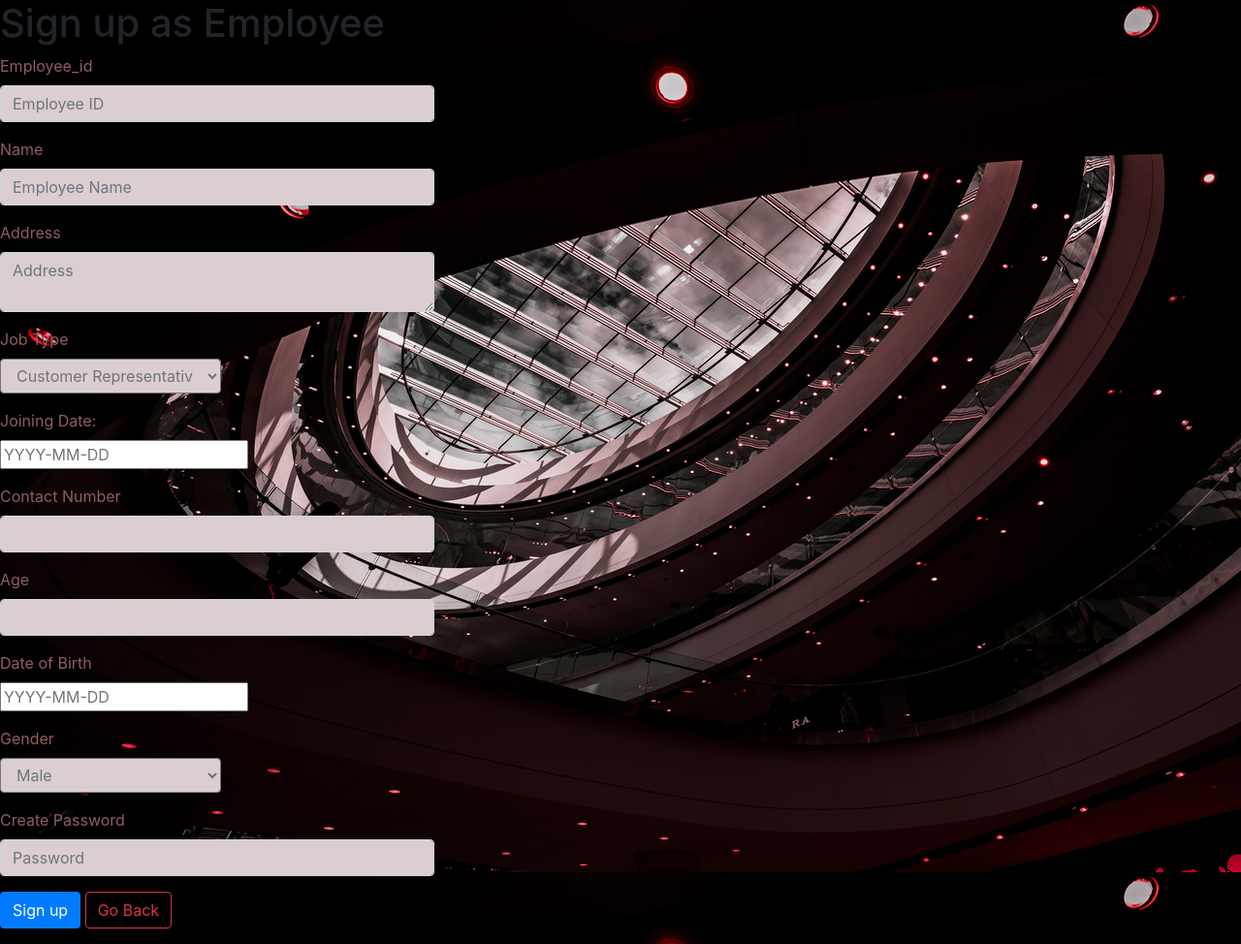
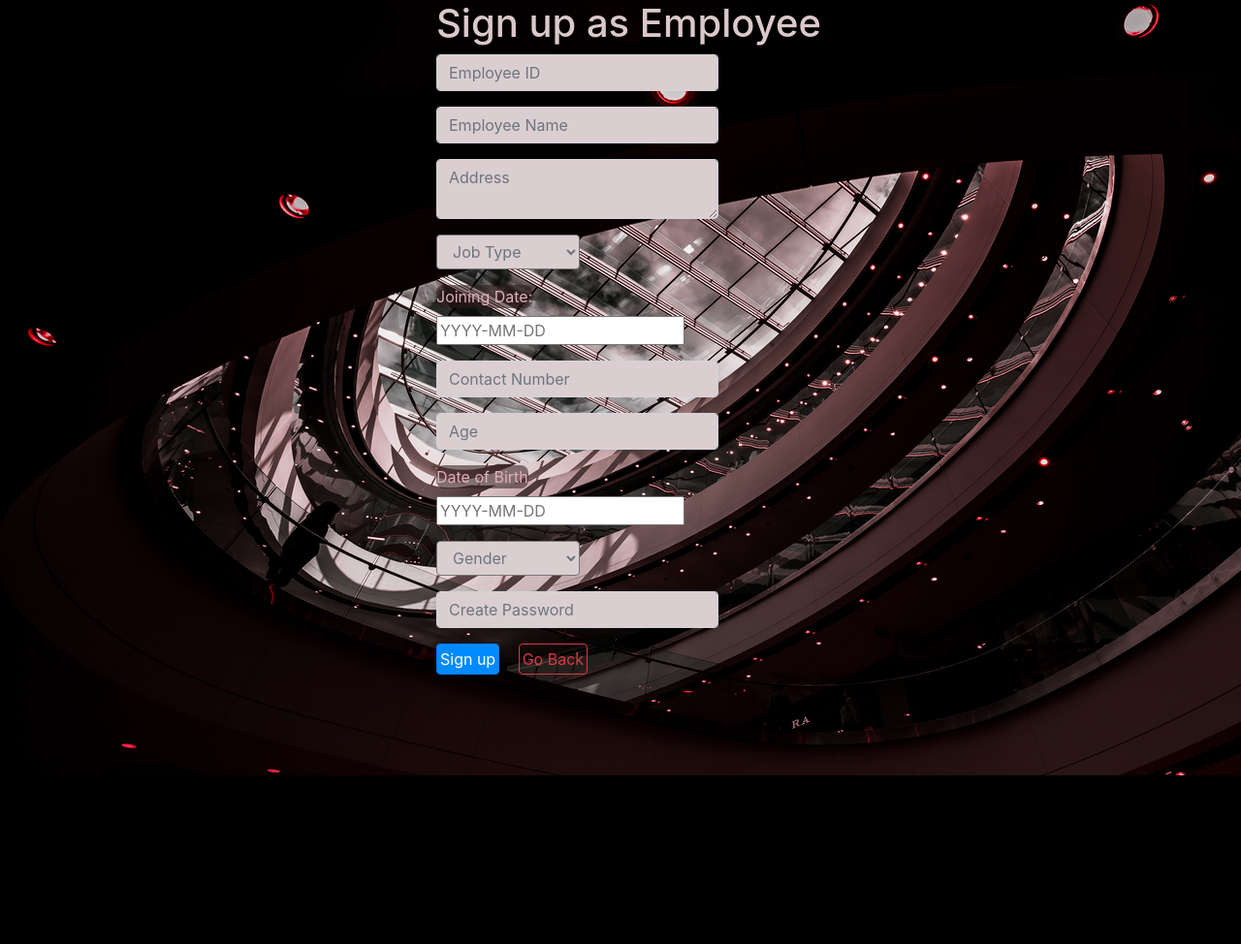
Before and after one commit to ParmarKrishna/frontend-t2, a Django app: page /add.html in a window 1280 px wide. Shown: the whole page at 97% size. After the commit the page ends 800 px from the top, so only its background shows below. Run offline with Django 3.2, Linux system fonts and the light colour scheme; some libraries are stand-ins or nearby versions.

Commit message:
final css commit
final changes in all.html files and main.css

```diff
--- a/frontendapp/static/frontendapp/main.css
+++ b/frontendapp/static/frontendapp/main.css
@@ -1,8 +1,11 @@
 body{
     /* background-color:#c187d3; */
     background-image: url(marc-olivier-jodoin-0eLofogafxQ-unsplash.png);
+    padding-left: 450px;
+
 }
 .form{
+    padding: 20px;
     place-self: center;
 }
 .form-group{
@@ -16,13 +19,24 @@ body{
     margin-left: 35%;
 }
 .login-h1{
-    margin-left: 28%;
-    margin-top: 8%;
+    margin-left: -4%;
+    margin-top: 12%;
     margin-bottom: 10%;
     color: #905e62;
 }
 .card{
-    background-color: #c187d3;
+    background-color: #a59395eb;
+    position: relative;
+    margin-left: -114px;
+    margin-right: 360px;
+    display: flex;
+    -ms-flex-direction: column;
+    flex-direction: column;
+    min-width: 0;
+    word-wrap: break-word;
+    background-clip: border-box;
+    border: 1px solid rgba(0,0,0,.125);
+    border-radius: 0.25rem;
 }
 select {
     width: 51%;
@@ -46,3 +60,130 @@ P{
     border-radius: 9px;
     margin-left: -14px;
 }
+.btn-outline-success {
+    color: #28a745;
+    background-color: transparent;
+    background-image: none;
+    border-color: #000000;
+}
+.btn-outline-success.disabled, .btn-outline-success:disabled {
+    color: #381b1e;
+    background-color: #0000002e;
+}
+.h3, h3 {
+    font-size: 1.75rem;
+    margin-left: -114px;
+    color: #958587;
+}
+.card-text{
+    color: #d5d5d5;
+    margin-left: -1px;
+    padding-left: 2px;
+}
+a{
+    color: #00c3ff;
+    padding-left: 7px;
+}
+.alert-primary {
+    margin-right: 357px;
+    color: #000000;
+    background-color: #9d8b8d;
+    border-color: #a69596;
+    margin-left: -111px;
+}
+.H3 {
+    color: #000000;
+    background-color: #7a5c5cd4;
+    border-radius: 9px;
+    margin-right: 662px;
+}
+.table {
+    margin-left: -110px;
+    width: 100%;
+    margin-bottom: 1rem;
+    background-color: transparent;
+}
+tr {
+    background-color: #978789;
+    color: black;
+}
+.card-group>.card {
+    -ms-flex: 1 0 0%;
+    flex: 1 0 0%;
+    margin-bottom: 0;
+    margin: 1px;
+    margin-left: 1px;
+}
+.General {
+    margin-left: -111px;
+    margin-right: 106px;
+}
+.card1 {
+    margin-left: -115px;
+    margin-right: 358px;
+}
+.cardhm{
+    margin-left: -5px;
+}
+.h4, h4 {
+    font-size: 1.5rem;
+    margin-left: -113px;
+    background-color: #4d4545;
+    margin-right: 909px;
+    border-radius: 7px;
+    color: black;
+}
+.btn {
+    margin-left: -113px;
+    background-color: #008aff;
+    padding: 3px;
+}
+.search1{
+    margin-left: -111px;
+    background-color: #c7c7c7;
+}
+.submit1{
+    background-color: #0093fb;
+}
+.tt1{
+    margin: 0px;
+}
+.ss1 {
+    margin-right: 800px;
+    padding-left: 14px;
+}
+.login1{
+    margin-left: 0px;
+    padding: 4px 13px;
+}
+.newEmployee{
+    margin-left: 1px;
+    background-color: #ff000000;
+    padding-left: 13px;
+}
+.login_group{
+    margin-left: 130px;
+}
+.signup1{
+    margin-left: 0px;
+    margin-right: -136px;
+}
+.goback{
+    margin-left: 151px;
+    background-color: #ff000000;
+}
+.salary1{
+    margin-left: 0px;
+}
+.resign{
+    margin-left: 0px;
+    background-color: #ff0000;
+}
+.add-h1{
+    color: #dbc8ca;
+}
+.label {
+    color: #e3aeba;
+    background-color: #301a1a8c;
+    border-radius: 8px;
+}
--- a/frontendapp/templates/frontendapp/add.html
+++ b/frontendapp/templates/frontendapp/add.html
@@ -1,55 +1,55 @@
 {% extends './indexbase.html' %}
 {% block content %}
-<h1 class="add=h1" aria-describedby="message">Sign up as Employee</h1>
+<h1 class="add-h1 add2" aria-describedby="message">Sign up as Employee</h1>
 <form method="post" action="{% url 'Add-Employee' %}">
   {% csrf_token %}
   <div class="form-group">
-      <label for="empid">Employee_id</label>
+
       <input type="number" class="form-control" id="employee_id" placeholder="Employee ID" name="employee_id">
   </div>
   <div class="form-group">
-      <label for="name" class="form-label">Name</label>
+
       <input type="text" class="form-control" id="name" name="name" placeholder="Employee Name">
   </div>
   <div class="form-group">
-      <label for="address" class="form-label">Address</label>
+
       <textarea class="form-control" id="address" placeholder="Address" maxlength="300" name="address" rows="2"></textarea>
   </div>
   <div class="form-group">
-      <label for="job_type" class="form-label">Job Type</label><br>
       <select name="job_type">
-        <option value="Customer Representative" selected>Customer Representative</option>
+        <option value="" disabled selected>Job Type</option>
+        <option value="Customer Representative" >Customer Representative</option>
         <option value="Cashier">Cashier</option>
       </select>
   </div>
   <div class="form-group">
-    <label for="joining_date">Joining Date:</label><br>
+    <label class="label" for="joining_date">Joining Date:</label><br>
     <input type="datetime" placeholder="YYYY-MM-DD" id="joining_date" name="joining_date">
   </div>
   <div class="form-group">
-      <label for="contact_number" class="form-label">Contact Number</label>
-      <input type="number" class="form-control" id="contact_number" name="contact_number">
+
+      <input type="number" class="form-control" placeholder="Contact Number" id="contact_number" name="contact_number">
   </div>
   <div class="form-group">
-      <label for="age" class="form-label">Age</label>
-      <input type="number" class="form-control" id="age" name="age">
+      <input type="number" class="form-control" placeholder="Age" id="age" name="age">
   </div>
   <div class="form-group">
-  <label for="dob">Date of Birth</label><br>
+  <label class="label" for="dob">Date of Birth</label><br>
   <input type="datetime" placeholder="YYYY-MM-DD" id="date_of_birth" name="date_of_birth">
     </div>
   <div class="form-group">
-      <label for="gender" class="form-label">Gender</label><br>
+
       <select name="gender">
-        <option value="Male" selected>Male</option>
+        <option value="" disabled selected>Gender</option>
+        <option value="Male" >Male</option>
         <option value="Female">Female</option>
       </select>
   </div>
   <div class="form-group">
-      <label for="password" class="form-label">Create Password</label>
-      <input type="password" class="form-control" id="password" name="password" placeholder="Password">
+
+      <input type="password" class="form-control" id="password" name="password" placeholder="Create Password">
   </div>
-  <button class="btn btn-primary" type="submit">Sign up</button>
-  <a href="{% url 'base' %}" class="btn btn-outline-danger">Go Back</a>
+  <button class="signup1 btn btn-primary" type="submit">Sign up</button>
+  <a href="{% url 'base' %}" class="goback btn btn-outline-danger">Go Back</a>
 </form>
 {% endblock %}
--- a/frontendapp/templates/frontendapp/apply.html
+++ b/frontendapp/templates/frontendapp/apply.html
@@ -1,6 +1,6 @@
 {% extends './indexbase.html' %}
 {% block content %}
-  <h1>Apply Leave</h1>
+  <h1 class="add-h1">Apply Leave</h1>
         <form method="POST" action="{%url 'Apply-Leave' %}">
             {% csrf_token %}
             <div class="form-group">
@@ -15,7 +15,7 @@
                 <label for="leave_reason">Reason</label>
                 <input type="text" required class="form-control" name="leave_reason" id="leave_reason" placeholder="Leave Reason">
               </div>
-            <button type="submit" class="btn btn-primary">Apply</button>
-            <a class="btn btn-outline-danger" href="base.html">Go Back</a>
+            <button type="submit" class="signup1 btn btn-primary">Apply</button>
+            <a class="goback btn btn-outline-danger" href="base.html">Go Back</a>
           </form>
 {% endblock %}
--- a/frontendapp/templates/frontendapp/hmview.html
+++ b/frontendapp/templates/frontendapp/hmview.html
@@ -14,8 +14,8 @@
         </div>
       </div>
       <hr>
-    <div class="card">
-        <h4>All Branch Details</h4>
+        <h4>All Branch Details</h4><a class="search btn btn-secondary" style="width: 200px;" href="{% url 'query' %}">Search Branch</a>
+    <div class="card cardhm">
         <table class="table mb-2">
             <thead>
               <tr>
--- a/frontendapp/templates/frontendapp/indexbase.html
+++ b/frontendapp/templates/frontendapp/indexbase.html
@@ -6,6 +6,8 @@
     <meta name="viewport" content="width=device-width, initial-scale=1.0">
     <link rel="stylesheet" href="https://stackpath.bootstrapcdn.com/bootstrap/4.1.3/css/bootstrap.min.css" integrity="sha384-MCw98/SFnGE8fJT3GXwEOngsV7Zt27NXFoaoApmYm81iuXoPkFOJwJ8ERdknLPMO" crossorigin="anonymous">
     <link rel="stylesheet" href="{% static 'frontendapp/main.css' %}">
+    {%block image %}
+    {% endblock %}
     {% if title %}
     <title>{{ title }}</title>
     {% else %}
--- a/frontendapp/templates/frontendapp/resign.html
+++ b/frontendapp/templates/frontendapp/resign.html
@@ -1,6 +1,6 @@
 {% extends './indexbase.html' %}
 {% block content %}
-  <h1>Resignation Form</h1>
+  <h1 class="add-h1">Resignation Form</h1>
         <form method="POST" action="{%url 'Resign' %}">
             {% csrf_token %}
             <div class="form-group">
@@ -15,7 +15,7 @@
                 <label for="resign_reason">Reason</label>
                 <input type="text" required class="form-control" name="resign_reason" id="leave_reason" placeholder="Leave Reason">
               </div>
-            <button type="submit" class="btn btn-danger">Resign</button>
-            <a class="btn btn-outline-success" href="base.html">Go Back</a>
+            <button type="submit" class="signup1 btn btn-danger">Resign</button>
+            <a class="btn goback btn-outline-success" href="base.html">Go Back</a>
           </form>
 {% endblock %}
--- a/frontendapp/urls.py
+++ b/frontendapp/urls.py
@@ -7,5 +7,6 @@ urlpatterns = [
     path('apply',views.apply,name="Apply-Leave"),
     path('eview.html',views.eview,name="Employee-View"),
     path('resign.html',views.resign,name="Resign"),
-    path('add.html',views.add,name="Add-Employee")
+    path('add.html',views.add,name="Add-Employee"),
+    path('query',views.query,name="query")
 ]
--- a/frontendapp/views.py
+++ b/frontendapp/views.py
@@ -126,3 +126,10 @@ def add(request):
         employee = Employee(employee_id=employee_id,name=name,joining_date=joining_date,working_hours=working_hours,address=address,job_type=job_type,contact_number=contact_number,age=age,date_of_birth=date_of_birth,salary=salary,total_leaves=0,gender=gender)
         employee.save()
     return render(request,'frontendapp/add.html')
+
+def query(request):
+    if request.POST:
+        print(request.POST.get('branch_id'))
+        bm=BranchDetails.objects.get(branch_id=request.POST.get('branch_id'))
+        return render(request,'frontendapp/query.html',{'info':bm})
+    return render(request,'frontendapp/query.html')
```
Also changed, not shown: frontendapp/templates/frontendapp/base.html (+10 -2 lines), frontendapp/templates/frontendapp/bview.html (+6 -6 lines), frontendapp/templates/frontendapp/eview.html (+4 -4 lines), frontendapp/templates/frontendapp/query.html (added, +40 -0 lines).
